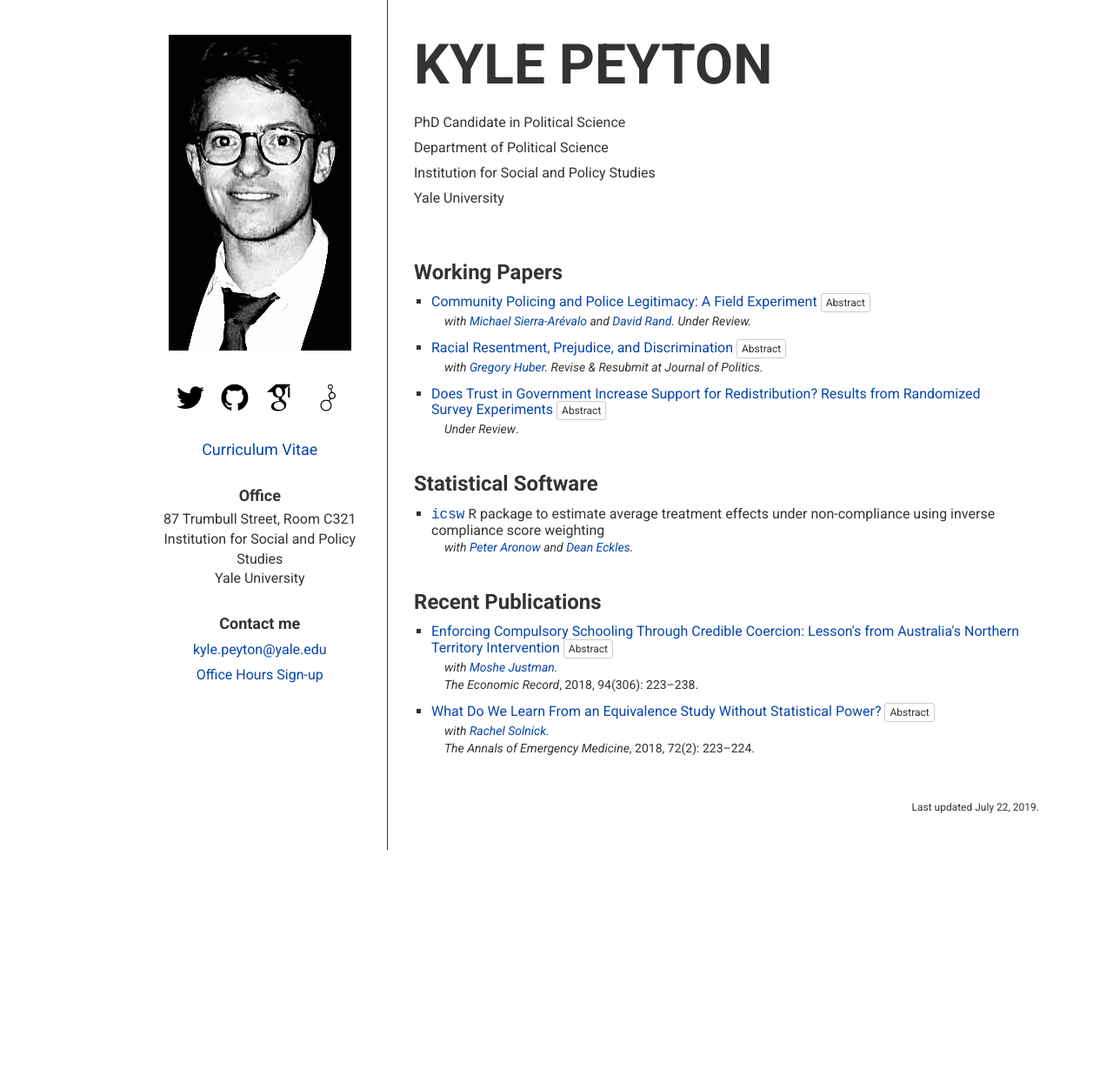
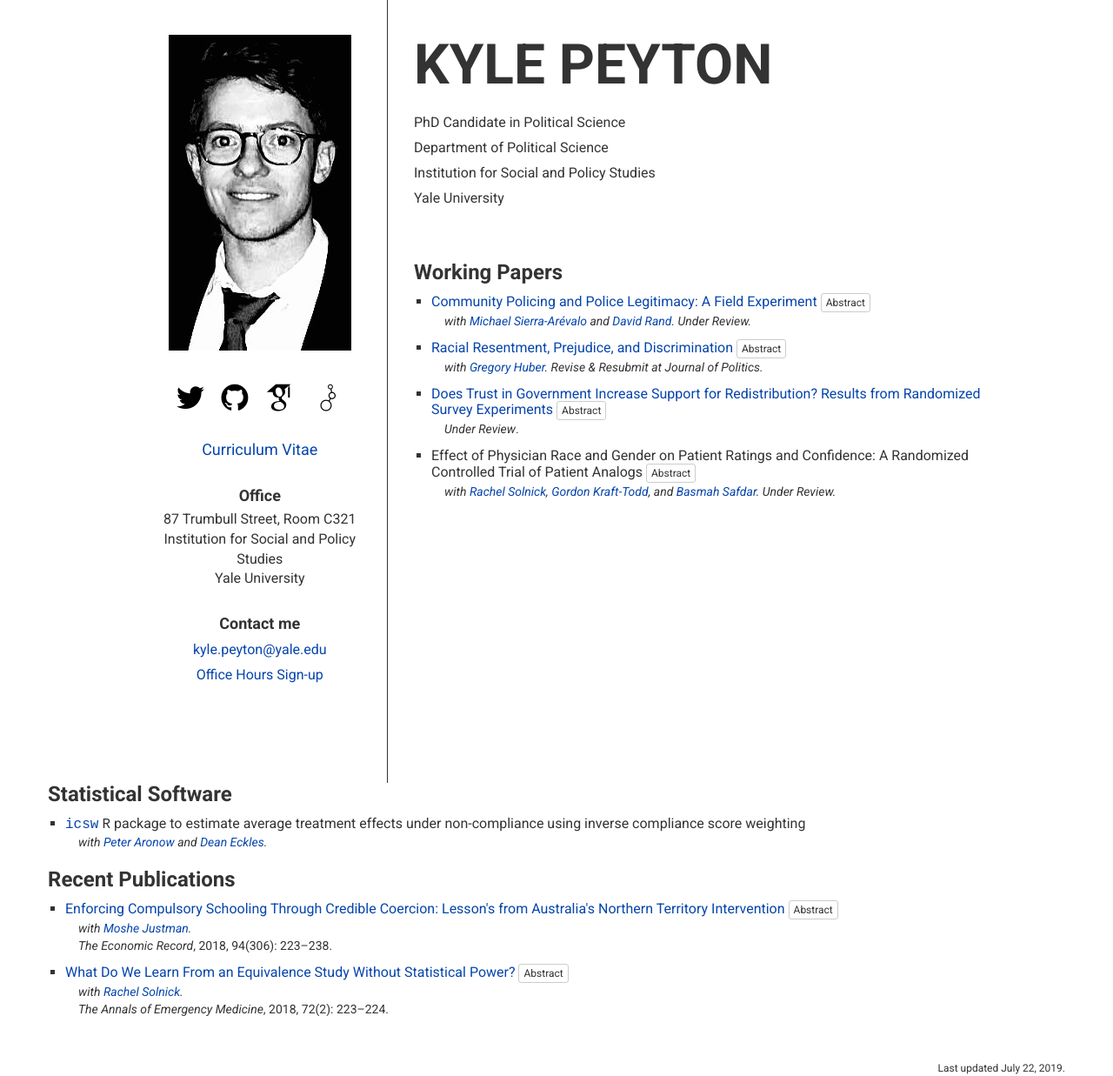
Before and after one commit to kylepeyton/kylepeyton.github.io, a Jekyll site: the page index.html, which Jekyll copies as it is, in a window 1280 px wide. Shown: the whole page at 87% size. Built offline with Jekyll 4.4.1, drawn with Linux system fonts in a browser that asks for light colours; some web fonts are replaced; before the commit the page ends 977 px from its top, so only the background shows below that.

Commit message:
Update index.html

```diff
--- a/index.html
+++ b/index.html
@@ -128,6 +128,18 @@
 				<div class="paperinfo"></div>
 				<div class="collapsecontainer"><div class="collapse" id="Peyton2018TrustGov_abstract"><div class="well well-sm abstract">Why isn't there more support for redistribution in the United States? Political scientists have theorized that low trust in government depresses support for redistribution, but empirical support for this theory draws largely on regression analyses of survey data. I clarify the untestable assumptions required for identification with regression modeling and describe an alternative design that uses randomized experiments about political corruption to estimate the effect of trust in government on support for redistribution under weaker assumptions. I apply this approach to data from three independent survey experiments (N = 3,741) to estimate the impact that large experimentally-induced increases in political trust have on support for redistribution. Contrary to theoretical predictions, I find estimated effects that are statistically indistinguishable from zero, suggesting trust in government has a substantively negligible impact on Americans' redistributive policy preferences.</div></div></div>
 			</li>
+
+			<li>
+				<h4>
+					Effect of Physician Race and Gender on Patient Ratings and Confidence: A Randomized Controlled Trial of Patient Analogs
+					<button type="button" class="btn btn-default btn-xs" data-toggle="collapse" data-target="#PatientBias_abstract" aria-expanded="false" aria-controls="#PatientBias_abstract">Abstract</button>
+				</h4>
+				<div class="paperinfo"><span class="coauthors">with <a href="https://ihpi.umich.edu/our-experts/solnick">Rachel Solnick</a>, <a href="http://moralitylab.bc.edu/gordon-kraft-todd/">Gordon Kraft-Todd</a>, and <a href="https://medicine.yale.edu/emergencymed/people/basmah_safdar.profile">Basmah Safdar</a>. Under Review.</span></div></span></div>
+				<div class="paperinfo"></div>
+				<div class="collapsecontainer"><div class="collapse" id="PatientBias_abstract"><div class="well well-sm abstract">Do patients discriminate against women physicians or those from minority groups by expressing less confidence in their clinical judgments or providing lower quality ratings? In two geographically diverse patient-analog experiments (N=3,215), random assignment of physician gender (Male or Female) and race (White or Black) did not significantly impact patient satisfaction or confidence in the clinical judgments of women or minority physicians, relative to the White Male physician control. Patient discrimination against women and black clinicians may be less of a barrier to fostering diversity and inclusion in healthcare than institutional discrimination and workplace inequities. </div></div></div>
+			</li>
+
+
 		</ul>
 
 		<h2>Statistical Software</h2>
```
